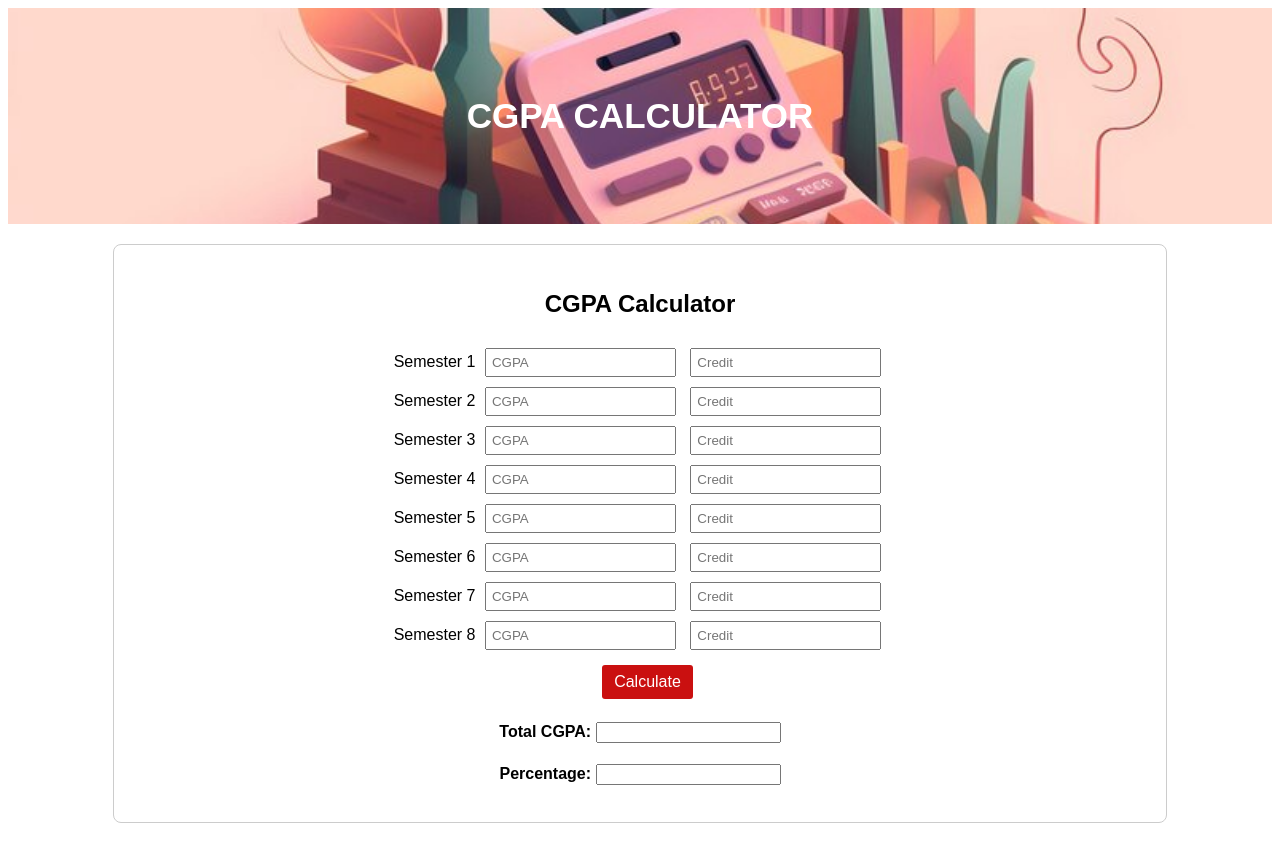
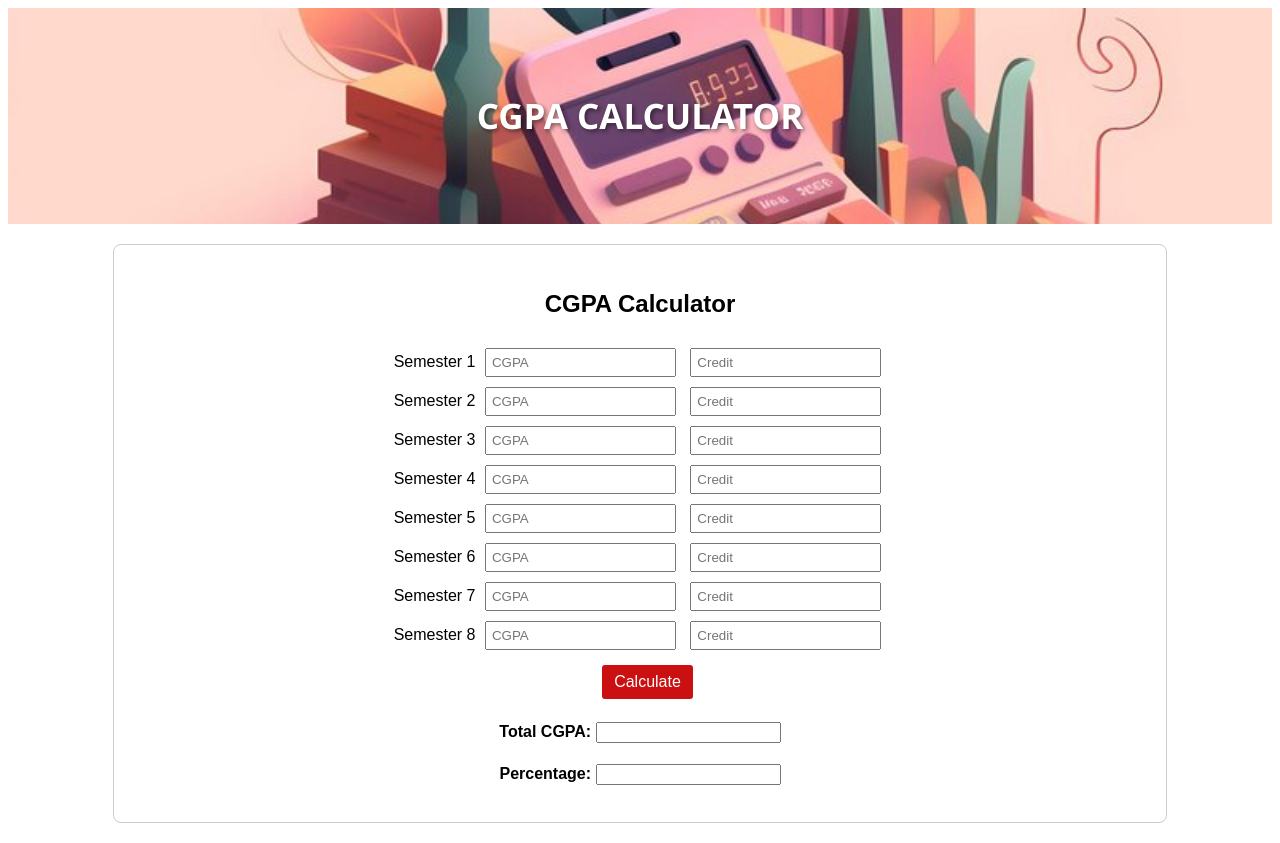
Before and after one commit to Ganeshan187/cgpa-calculator, a plain HTML site: page index.html in a window 1280 px wide. Drawn offline with Linux system fonts and the light colour scheme.

Commit message:
Update style.css

```diff
--- a/style.css
+++ b/style.css
@@ -7,9 +7,15 @@ body {
     background-image: url('Cbadh.jpg');
     background-size: cover; /* Ensure the image covers the entire header */
     background-position: center; /* Center the image within the header */
-    color: #fff;
+    text-align: center; /* Center-align the text */
+    background-color: #3498db; /* Background color */
+    color: #fff; /* Text color */
+    padding: 20px; /* Add padding for spacing */
+    font-family: 'Segoe UI', Tahoma, Geneva, Verdana, sans-serif; /* Font family */
+    font-size: 36px; /* Font size */
+    font-weight: bold; /* Font weight */
+    text-shadow: 2px 2px 4px rgba(0, 0, 0, 0.5);
     padding: 80px 0;
-
 }
 
 /* Center the text and adjust its size */
```
